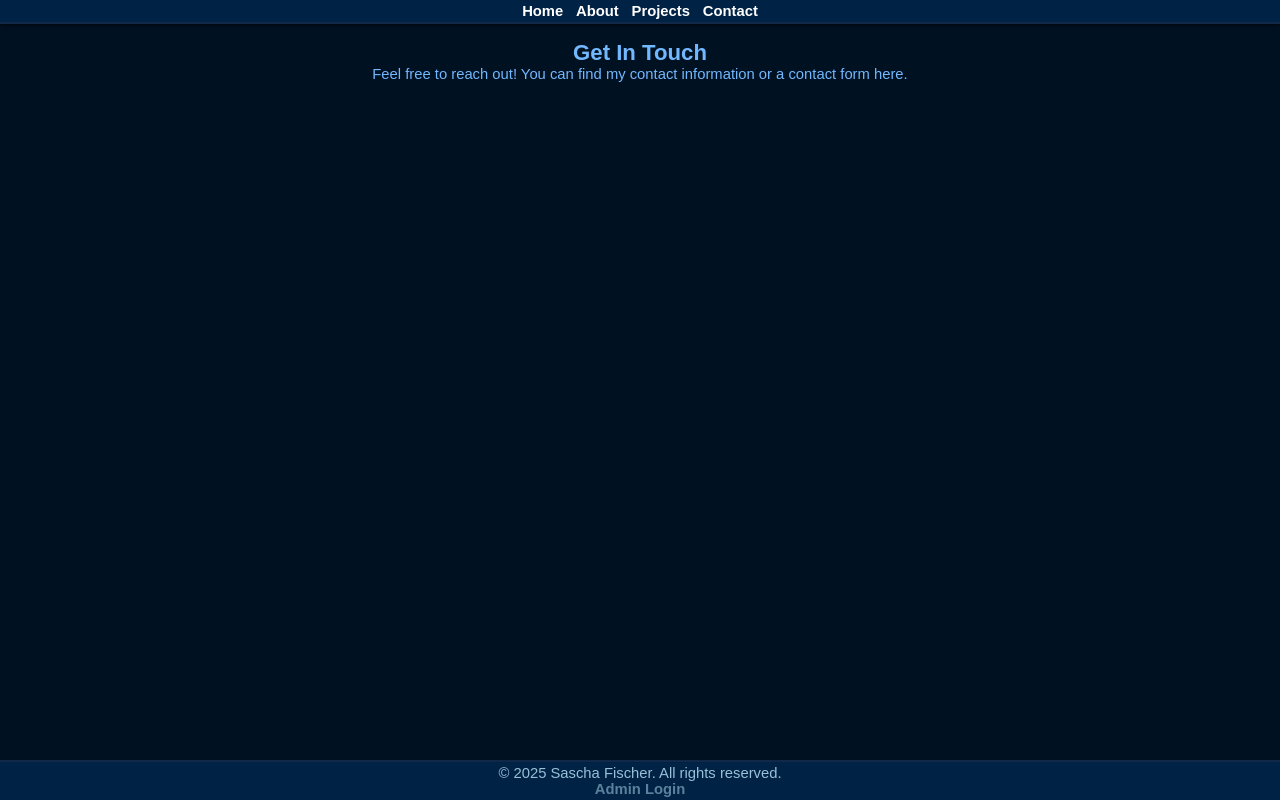
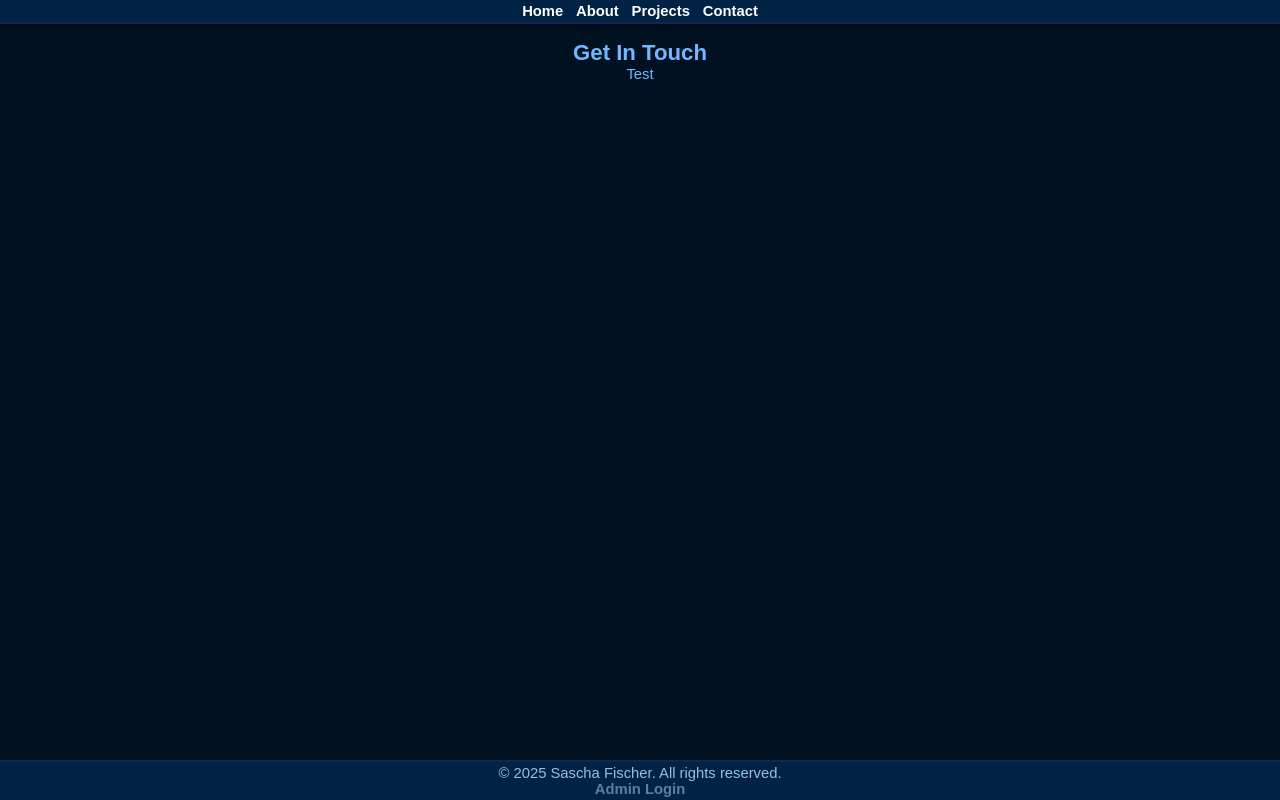
Before and after one commit to DolanCoding/Portfolio, a React (Create React App) app in the folder my-portfolio-frontend/: page /contact in a window 1280 px wide. Built offline with nearby package versions, Linux system fonts and the light colour scheme.

Commit message:
Problems with git-pages

```diff
--- a/my-portfolio-frontend/src/pages/Contact/Contact.js
+++ b/my-portfolio-frontend/src/pages/Contact/Contact.js
@@ -1,11 +1,11 @@
-import React from 'react';
-import './Contact.css'; // Uncomment if you have Contact.css
+import React from "react";
+import "./Contact.css"; // Uncomment if you have Contact.css
 
 function Contact() {
   return (
     <div>
       <h2>Get In Touch</h2>
-      <p>Feel free to reach out! You can find my contact information or a contact form here.</p>
+      <p>Test</p>
       {/* Add placeholders for contact form, email address, social links, etc. later */}
     </div>
   );
```
